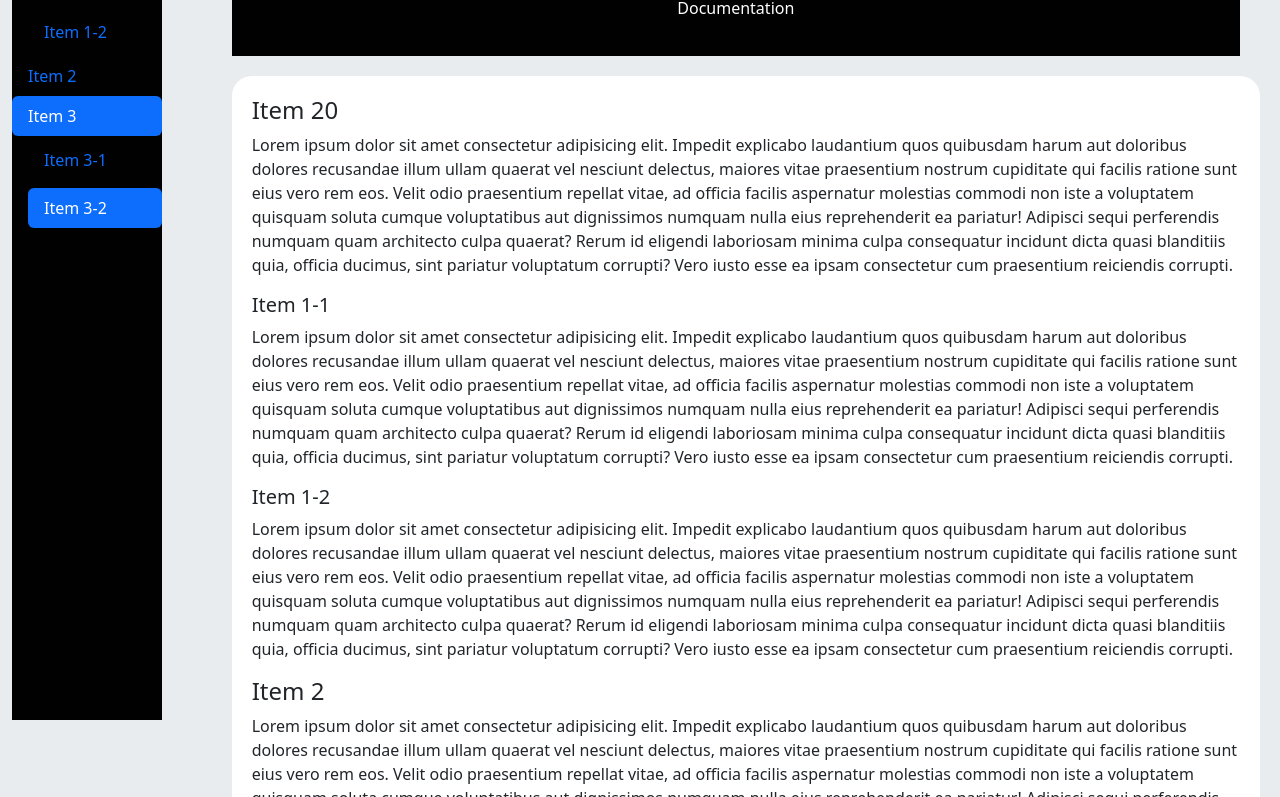
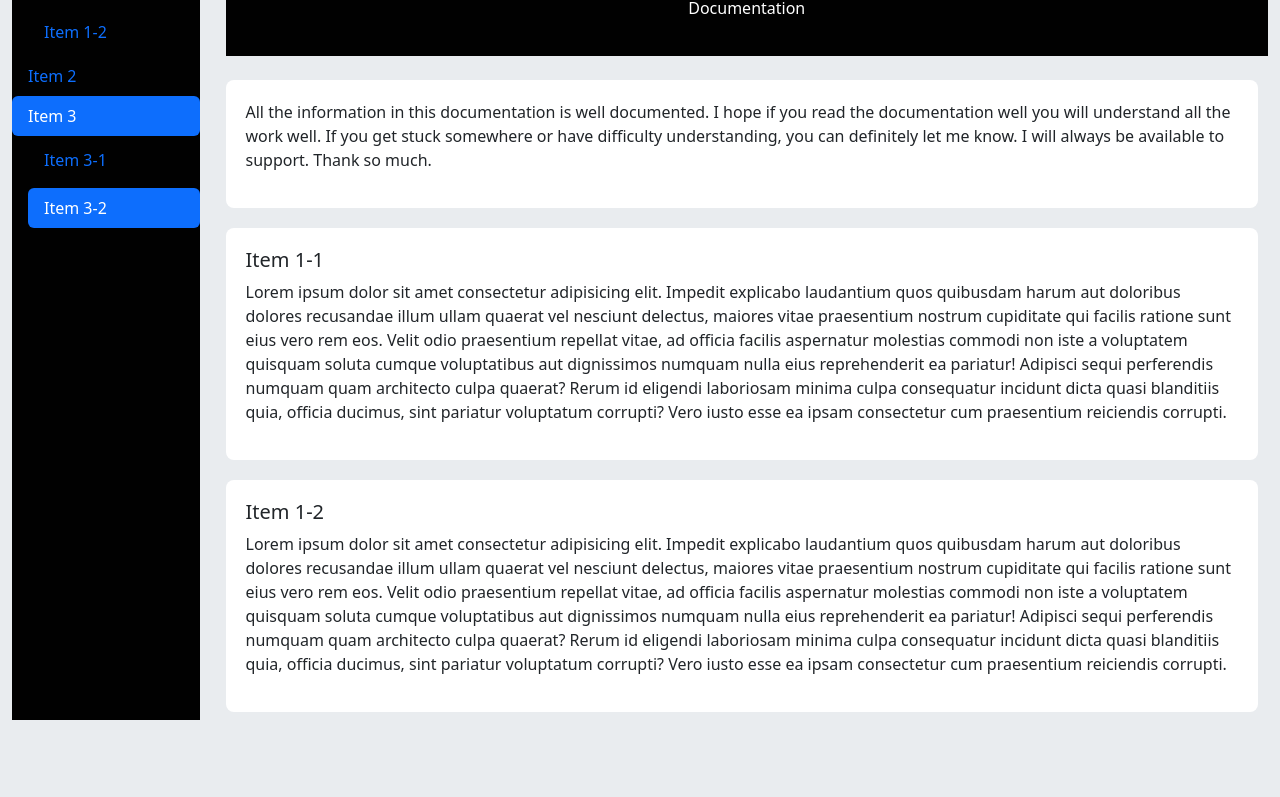
Before and after one commit to devsramen/OYA-Project-07-Nakam, a plain HTML site: page Notes/index.html in a window 1280 px wide. Shown: the part 80-877 px from the top of the page. After the commit the page ends 800 px from the top, so only its background shows below. Drawn offline with Linux system fonts and the light colour scheme.

Commit message:
Update documentation at 16-10-2024_0809.

```diff
--- a/Notes/css/style.css
+++ b/Notes/css/style.css
@@ -17,9 +17,8 @@ body{
     display: grid;
     grid-template-columns: repeat(12, 1fr);
     grid-template-rows: repeat(12, 1fr);
-    column-gap: 70px;
-    row-gap: 20px;
-    padding-right: 20px;
+    column-gap: 2%;
+    row-gap: 3%;
 }
 .heading{
     grid-column: 3 / -1;
@@ -29,29 +28,18 @@ body{
     display: grid;
     justify-content: center;
     align-items: center;
-    margin-right: 20px;
     padding: 20px 0;
 }
 .main{
     grid-column: 3 / -1;
     grid-row: 2 / -1;
-    /* overflow-y: scroll; */
+    overflow-y: scroll;
 }
 
 .asideBar{
     grid-column: 1 / 3;
     grid-row: 1 / -1;
     background: #010101;
-}
-.footer{
-    grid-column: span 12;
-    background: #000;
-    color: #fff;
-    text-align: center;
-    display: grid;
-    justify-content: center;
-    align-items: center;
-    margin-right: 20px;
 }
 .mainWrapper{
     width: 99%;
@@ -60,9 +48,14 @@ body{
 article{
     background: #fff;
     padding: 20px;
-    border-radius: 20px 20px 0 0;
-    -webkit-border-radius: 20px 20px 0 0;
-    -moz-border-radius: 20px 20px 0 0;
-    -ms-border-radius: 20px 20px 0 0;
-    -o-border-radius: 20px 20px 0 0;
+    border-radius: 8px;
+    -webkit-border-radius: 8px;
+    -moz-border-radius: 8px;
+    -ms-border-radius: 8px;
+    -o-border-radius: 8px;
+    margin: 0px 10px 20px 0;
 }
+article:last-child{
+    margin: 0px 10px 0px 0;
+
+}
--- a/Notes/index.html
+++ b/Notes/index.html
@@ -39,56 +39,55 @@
             </div>
         </aside>
         <div class="main">
-          <article>
-            <div class="row">
+          <div>
+            <div class="row g-0">
               <div class="col-12">
                   <div data-bs-spy="scroll" data-bs-target="#navbar-example3" data-bs-smooth-scroll="true" class="scrollspy-example-2" tabindex="0">
-                      <div id="item-1">
-                        <h4>Item 20</h4>
+                      <article id="item-1">
                         <p>
-                          Lorem ipsum dolor sit amet consectetur adipisicing elit. Impedit explicabo laudantium quos quibusdam harum aut doloribus dolores recusandae illum ullam quaerat vel nesciunt delectus, maiores vitae praesentium nostrum cupiditate qui facilis ratione sunt eius vero rem eos. Velit odio praesentium repellat vitae, ad officia facilis aspernatur molestias commodi non iste a voluptatem quisquam soluta cumque voluptatibus aut dignissimos numquam nulla eius reprehenderit ea pariatur! Adipisci sequi perferendis numquam quam architecto culpa quaerat? Rerum id eligendi laboriosam minima culpa consequatur incidunt dicta quasi blanditiis quia, officia ducimus, sint pariatur voluptatum corrupti? Vero iusto esse ea ipsam consectetur cum praesentium reiciendis corrupti.
+                          All the information in this documentation is well documented. I hope if you read the documentation well you will understand all the work well. If you get stuck somewhere or have difficulty understanding, you can definitely let me know. I will always be available to support. Thank so much.
                         </p>
-                      </div>
-                      <div id="item-1-1">
+                      </article>
+                      <article id="item-1-1">
                         <h5>Item 1-1</h5>
                         <p>
                           Lorem ipsum dolor sit amet consectetur adipisicing elit. Impedit explicabo laudantium quos quibusdam harum aut doloribus dolores recusandae illum ullam quaerat vel nesciunt delectus, maiores vitae praesentium nostrum cupiditate qui facilis ratione sunt eius vero rem eos. Velit odio praesentium repellat vitae, ad officia facilis aspernatur molestias commodi non iste a voluptatem quisquam soluta cumque voluptatibus aut dignissimos numquam nulla eius reprehenderit ea pariatur! Adipisci sequi perferendis numquam quam architecto culpa quaerat? Rerum id eligendi laboriosam minima culpa consequatur incidunt dicta quasi blanditiis quia, officia ducimus, sint pariatur voluptatum corrupti? Vero iusto esse ea ipsam consectetur cum praesentium reiciendis corrupti.
                         </p>
-                      </div>
-                      <div id="item-1-2">
+                      </article>
+                      <article id="item-1-2">
                         <h5>Item 1-2</h5>
                         <p>
                           Lorem ipsum dolor sit amet consectetur adipisicing elit. Impedit explicabo laudantium quos quibusdam harum aut doloribus dolores recusandae illum ullam quaerat vel nesciunt delectus, maiores vitae praesentium nostrum cupiditate qui facilis ratione sunt eius vero rem eos. Velit odio praesentium repellat vitae, ad officia facilis aspernatur molestias commodi non iste a voluptatem quisquam soluta cumque voluptatibus aut dignissimos numquam nulla eius reprehenderit ea pariatur! Adipisci sequi perferendis numquam quam architecto culpa quaerat? Rerum id eligendi laboriosam minima culpa consequatur incidunt dicta quasi blanditiis quia, officia ducimus, sint pariatur voluptatum corrupti? Vero iusto esse ea ipsam consectetur cum praesentium reiciendis corrupti.
                         </p>
-                      </div>
-                      <div id="item-2">
+                      </article>
+                      <article id="item-2">
                         <h4>Item 2</h4>
                         <p>
                           Lorem ipsum dolor sit amet consectetur adipisicing elit. Impedit explicabo laudantium quos quibusdam harum aut doloribus dolores recusandae illum ullam quaerat vel nesciunt delectus, maiores vitae praesentium nostrum cupiditate qui facilis ratione sunt eius vero rem eos. Velit odio praesentium repellat vitae, ad officia facilis aspernatur molestias commodi non iste a voluptatem quisquam soluta cumque voluptatibus aut dignissimos numquam nulla eius reprehenderit ea pariatur! Adipisci sequi perferendis numquam quam architecto culpa quaerat? Rerum id eligendi laboriosam minima culpa consequatur incidunt dicta quasi blanditiis quia, officia ducimus, sint pariatur voluptatum corrupti? Vero iusto esse ea ipsam consectetur cum praesentium reiciendis corrupti.
                         </p>
-                      </div>
-                      <div id="item-3">
+                      </article>
+                      <article id="item-3">
                         <h4>Item 3</h4>
                         <p>
                           Lorem ipsum dolor sit amet consectetur adipisicing elit. Impedit explicabo laudantium quos quibusdam harum aut doloribus dolores recusandae illum ullam quaerat vel nesciunt delectus, maiores vitae praesentium nostrum cupiditate qui facilis ratione sunt eius vero rem eos. Velit odio praesentium repellat vitae, ad officia facilis aspernatur molestias commodi non iste a voluptatem quisquam soluta cumque voluptatibus aut dignissimos numquam nulla eius reprehenderit ea pariatur! Adipisci sequi perferendis numquam quam architecto culpa quaerat? Rerum id eligendi laboriosam minima culpa consequatur incidunt dicta quasi blanditiis quia, officia ducimus, sint pariatur voluptatum corrupti? Vero iusto esse ea ipsam consectetur cum praesentium reiciendis corrupti.
                         </p>
-                      </div>
-                      <div id="item-3-1">
+                      </article>
+                      <article id="item-3-1">
                         <h5>Item 3-1</h5>
                         <p>
                           Lorem ipsum dolor sit amet consectetur adipisicing elit. Impedit explicabo laudantium quos quibusdam harum aut doloribus dolores recusandae illum ullam quaerat vel nesciunt delectus, maiores vitae praesentium nostrum cupiditate qui facilis ratione sunt eius vero rem eos. Velit odio praesentium repellat vitae, ad officia facilis aspernatur molestias commodi non iste a voluptatem quisquam soluta cumque voluptatibus aut dignissimos numquam nulla eius reprehenderit ea pariatur! Adipisci sequi perferendis numquam quam architecto culpa quaerat? Rerum id eligendi laboriosam minima culpa consequatur incidunt dicta quasi blanditiis quia, officia ducimus, sint pariatur voluptatum corrupti? Vero iusto esse ea ipsam consectetur cum praesentium reiciendis corrupti.
                         </p>
-                      </div>
-                      <div id="item-3-2">
+                      </article>
+                      <article id="item-3-2">
                         <h5>Item 3-2</h5>
                         <p>
                           Lorem ipsum dolor sit amet consectetur adipisicing elit. Impedit explicabo laudantium quos quibusdam harum aut doloribus dolores recusandae illum ullam quaerat vel nesciunt delectus, maiores vitae praesentium nostrum cupiditate qui facilis ratione sunt eius vero rem eos. Velit odio praesentium repellat vitae, ad officia facilis aspernatur molestias commodi non iste a voluptatem quisquam soluta cumque voluptatibus aut dignissimos numquam nulla eius reprehenderit ea pariatur! Adipisci sequi perferendis numquam quam architecto culpa quaerat? Rerum id eligendi laboriosam minima culpa consequatur incidunt dicta quasi blanditiis quia, officia ducimus, sint pariatur voluptatum corrupti? Vero iusto esse ea ipsam consectetur cum praesentium reiciendis corrupti.
                         </p>
-                      </div>
+                      </article>
                     </div>
               </div>
           </div>
-          </article>
+          </div>
             <div class="mainWrapper">
             </div>
         </div>
```
